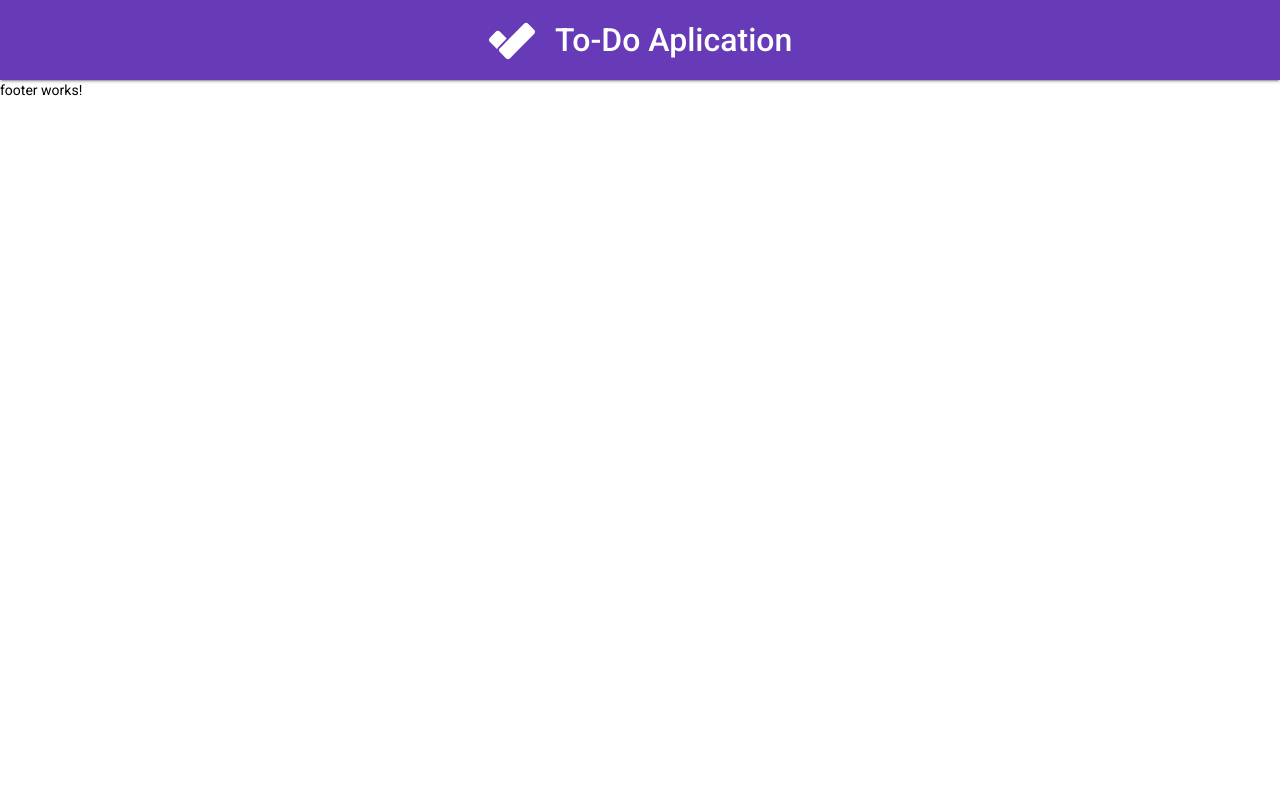
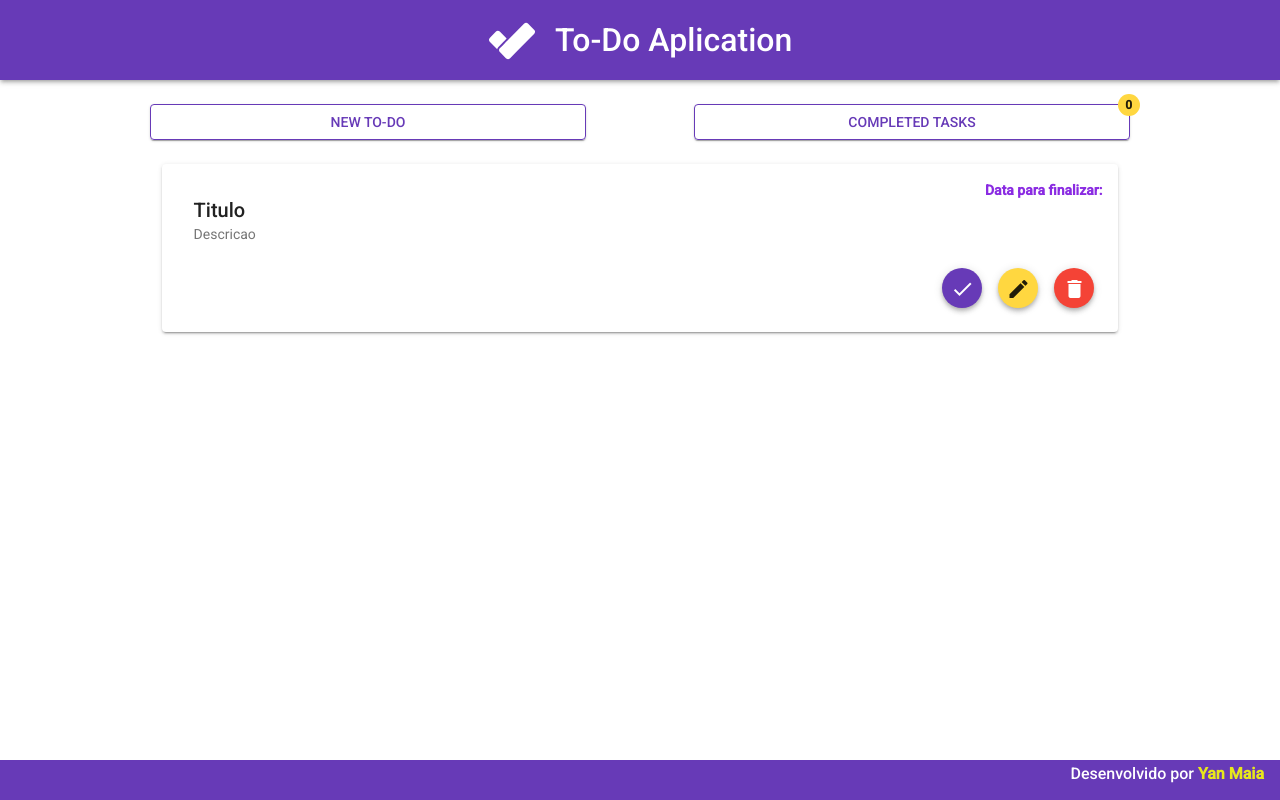
Before and after one commit to yanmaiaa/todoapp, an Angular app: page / in a window 1280 px wide. Built offline with nearby package versions, Linux system fonts and the light colour scheme.

Commit message:
estrutura geral

```diff
--- a/src/app/app.component.html
+++ b/src/app/app.component.html
@@ -1,2 +1,3 @@
 <app-header></app-header>
+<app-home></app-home>
 <app-footer></app-footer>
--- a/src/app/components/footer/footer.component.css
+++ b/src/app/components/footer/footer.component.css
@@ -0,0 +1,10 @@
+.footer {
+  height: 5%;
+  position: fixed;
+  bottom: 0;
+  justify-content: flex-end;
+  font-size: 1rem;
+}
+.b-color {
+  color: rgb(231, 231, 27);
+}
--- a/src/app/components/footer/footer.component.html
+++ b/src/app/components/footer/footer.component.html
@@ -1 +1,3 @@
-<p>footer works!</p>
+<mat-toolbar class="footer" color="primary">
+  <p>Desenvolvido por <b class="b-color">Yan Maia</b></p>
+</mat-toolbar>
--- a/src/app/components/header/header.component.html
+++ b/src/app/components/header/header.component.html
@@ -1,4 +1,4 @@
-<mat-toolbar class="header mat-elevation-z2" color="primary">
+<mat-toolbar class="header mat-elevation-z3" color="primary">
   <span>
     <img src="assets/todo-icon.svg" alt="logo-todo" />
   </span>
--- /dev/null
+++ b/src/app/components/home/home.component.css
@@ -0,0 +1,56 @@
+.container {
+  width: 85%;
+  margin: auto;
+}
+
+.badge {
+  margin-top: 1.5rem;
+  display: flex;
+  justify-content: center;
+  align-items: center;
+}
+
+.badge button {
+  margin: auto;
+  width: 40%;
+  border: solid 0.02px;
+}
+
+.task:hover {
+  background-color: rgb(241, 227, 227);
+}
+
+.novo-todo:hover {
+  background-color: rgb(241, 227, 227);
+}
+
+.content {
+  width: 100%;
+}
+
+mat-card {
+  width: 85%;
+  margin: auto;
+}
+
+.card {
+  margin-top: 1.5rem;
+  display: flex;
+  justify-content: center;
+  align-items: center;
+}
+
+p {
+  text-align: end;
+  font-weight: 600;
+  color: blueviolet;
+  margin-bottom: 0;
+}
+
+.actions {
+  text-align: end;
+}
+
+.actions button {
+  margin: 0.5rem;
+}
--- /dev/null
+++ b/src/app/components/home/home.component.html
@@ -0,0 +1,40 @@
+<div class="container">
+  <div class="badge">
+    <button
+      mat-stroked-button
+      color="primary"
+      class="novo-todo mat-elevation-z1"
+    >
+      NEW TO-DO
+    </button>
+    <button
+      mat-stroked-button
+      color="primary"
+      matBadge="{{ closed }}"
+      matBadgeColor="accent"
+      class="task mat-elevation-z1"
+    >
+      COMPLETED TASKS
+    </button>
+  </div>
+  <div class="card content">
+    <mat-card class="mat-elevation-z2">
+      <p>Data para finalizar:</p>
+      <mat-card-header>
+        <mat-card-title>Titulo</mat-card-title>
+        <mat-card-subtitle>Descricao</mat-card-subtitle>
+      </mat-card-header>
+      <div class="actions">
+        <button class="mat-elevation-z4" mat-mini-fab color="primary">
+          <mat-icon>done</mat-icon>
+        </button>
+        <button class="mat-elevation-z4" mat-mini-fab color="accent">
+          <mat-icon>edit</mat-icon>
+        </button>
+        <button class="mat-elevation-z4" mat-mini-fab color="warn">
+          <mat-icon>delete</mat-icon>
+        </button>
+      </div>
+    </mat-card>
+  </div>
+</div>
--- /dev/null
+++ b/src/app/components/home/home.component.ts
@@ -0,0 +1,14 @@
+import { Component, OnInit } from '@angular/core';
+
+@Component({
+  selector: 'app-home',
+  templateUrl: './home.component.html',
+  styleUrls: ['./home.component.css'],
+})
+export class HomeComponent implements OnInit {
+  closed = 0;
+
+  constructor() {}
+
+  ngOnInit(): void {}
+}
```
Also changed, not shown: src/app/app.module.ts (+10 -1 lines).
